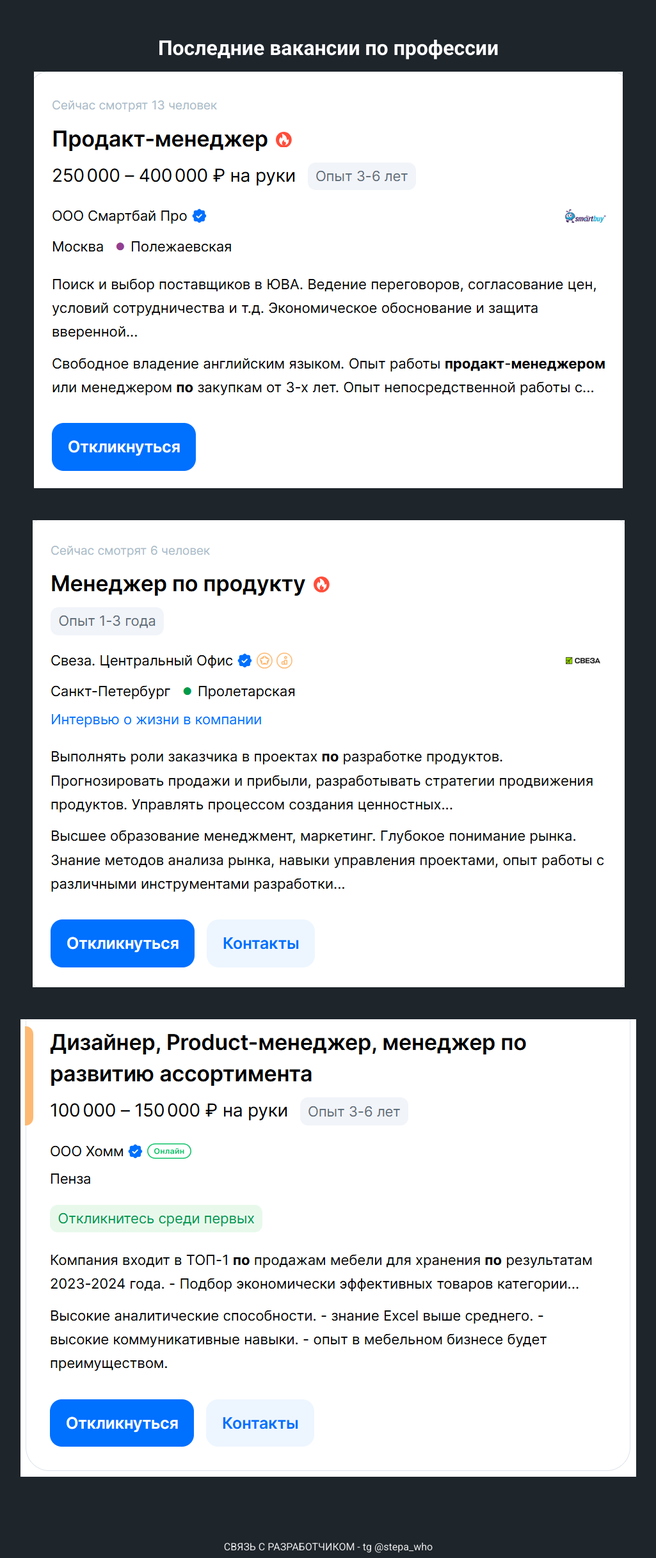
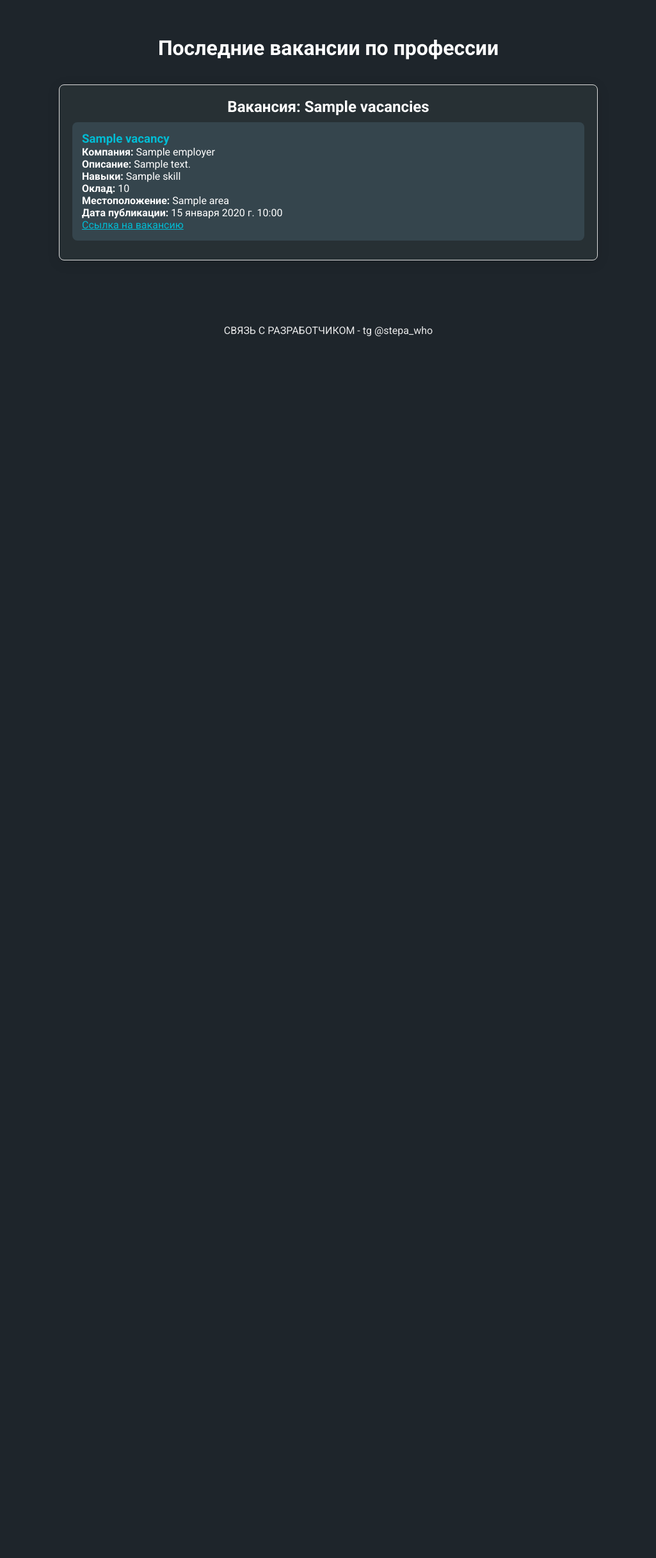
Before and after one commit to st-fedostsev/myprofessionsite, a Django app: template projectmanagersite/templates/last_vacancies.html in a window 1280 px wide; the page is wider, and only the part inside the window is pictured. Shown: the part 92-2527 px from the top of that part at 64% size, without its empty margins (170-1195 px from the left). After the commit the page ends 618 px from the top of that part, so only its background shows below. Run offline with Django 5.2, Linux system fonts and the light colour scheme; the template is opened without the code that fills it: most values are stand-ins (such as "Sample title", 1, 10 or a date in 2020).

Commit message:
Встроил API hh.ru для последний странички с вакансиями

```diff
--- a/projectmanagersite/templates/last_vacancies.html
+++ b/projectmanagersite/templates/last_vacancies.html
@@ -49,20 +49,48 @@
                 </div>
             </nav>
         </header>
+        <main>
+            <main>
+    <h1 style="text-align: center; padding: 18px 0px;">
+        Последние вакансии по профессии
+    </h1>
+    <div class="container" style="
+        max-width: 800px;
+        margin: 20px auto;
+        padding: 20px;
+        background: #273034;
+        border-radius: 8px;
+        box-shadow: 0 4px 20px rgba(0, 0, 0, 0.1);
+        border: 1px solid #ddd;
+    ">
 
-        <main>
-             <h1 style = "text-align: center; padding: 18px 0px;">
-                Последние вакансии по профессии
-            </h1>
-            <div style = "display: flex; justify-content: center; margin-bottom: 50px;">
-                <img src = "{% static 'img/1.png' %}">
-            </div>
-            <div style = "display: flex; justify-content: center; margin-bottom: 50px;">
-                <img src = "{% static 'img/3.png' %}">
-            </div>
-            <div style = "display: flex; justify-content: center;">
-                <img src = "{% static 'img/4.png' %}">
-            </div>
+        <h2 style="color: #fff; text-align: center;">Вакансия: {{ vacancies }}</h2>
+
+        {% for vacancy in vacancy_data %}
+        <div class="job-card" style="
+            background: #35454d;
+            border-radius: 8px;
+            padding: 15px;
+            margin: 10px 0;
+            transition: transform 0.3s, box-shadow 0.3s;
+        ">
+            <h3 style="color: #00bcd4;">{{ vacancy.name }}</h3>
+            <p style="color: #fff;"><strong>Компания:</strong> {{ vacancy.employer }}</p>
+            <p style="color: #fff;"><strong>Описание:</strong> {{ vacancy.description }}</p>
+            <p style="color: #fff;"><strong>Навыки:</strong>
+                {% for skill in vacancy.key_skills %}
+                    {{ skill }}{% if not forloop.last %}, {% endif %}
+                {% endfor %}
+            </p>
+            <p style="color: #fff;"><strong>Оклад:</strong> {{ vacancy.salary }}</p>
+            <p style="color: #fff;"><strong>Местоположение:</strong> {{ vacancy.area }}</p>
+            <p style="color: #fff;"><strong>Дата публикации:</strong> {{ vacancy.published_at }}</p>
+            <p><a href="{{ vacancy.alternate_url }}" style="color: #00bcd4;">Ссылка на вакансию</a></p>
+        </div>
+        {% endfor %}
+    </div>
+</main>
+
         </main>
 
         <footer style = "margin-top: 100px; justify-content: center; display: flex;">
```
Also changed, not shown: projectmanagersite/main_page/hh.py (added, +55 -0 lines), projectmanagersite/main_page/views.py (+11 -1 lines), __init__.py (added), projectmanagersite/__init__.py (added).
